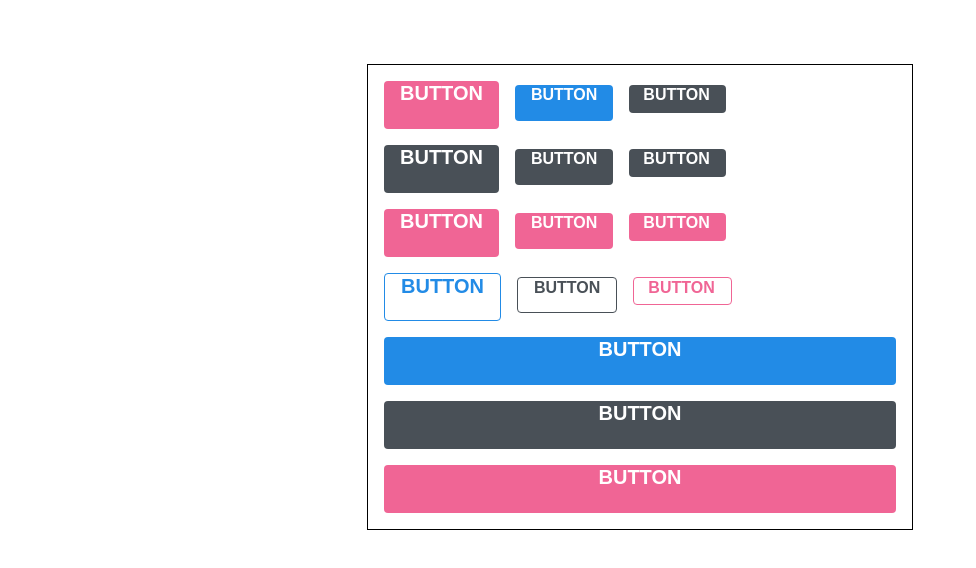
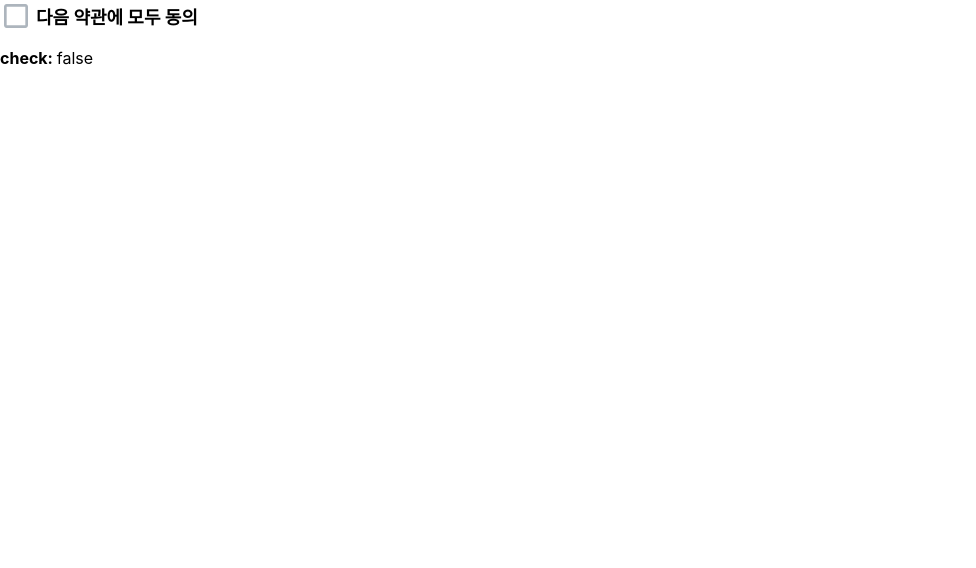
Before and after one commit to nanaoko705/Arisa, a React (Create React App) app in the folder ms/: page / in a window 1280 px wide. Shown: the top 568 px of the page, without its empty margins (0-976 px from the left). Built offline with nearby package versions, Linux system fonts and the light colour scheme.

Commit message:
checkbox

```diff
--- a/ms/package.json
+++ b/ms/package.json
@@ -10,6 +10,7 @@
     "node-sass": "^9.0.0",
     "react": "^18.2.0",
     "react-dom": "^18.2.0",
+    "react-icons": "^4.10.1",
     "react-scripts": "5.0.1",
     "web-vitals": "^2.1.4"
   },
--- a/ms/src/App.js
+++ b/ms/src/App.js
@@ -1,55 +1,21 @@
-import React from 'react';
+import React, { useState } from 'react';
 import './App.scss';
-import Button from './components/Button';
+import CheckBox from './components/CheckBox'
 
 function App() {
+  const [check, setCheck] = useState(false);
+  const onChange = e => {
+      setCheck(e.target.checked);
+    };
   return (
-    <div className="App">
-      <div className="buttons">
-        <Button size="large" onClick={() => console.log('Click!')} color="pink">BUTTON</Button>
-        <Button>BUTTON</Button>
-        <Button size="small" color="gray">BUTTON</Button>
-      </div>
-      <div className="buttons">
-        <Button size="large" color="gray">
-          BUTTON
-        </Button>
-        <Button color="gray">BUTTON</Button>
-        <Button size="small" color="gray">
-          BUTTON
-        </Button>
-      </div>
-      <div className="buttons">
-        <Button size="large" color="pink">
-          BUTTON
-        </Button>
-        <Button color="pink">BUTTON</Button>
-        <Button size="small" color="pink">
-          BUTTON
-        </Button>
-      </div>
-      <div className="buttons">
-        <Button size="large" color="blue" outline>
-          BUTTON
-        </Button>
-        <Button color="gray" outline>
-          BUTTON
-        </Button>
-        <Button size="small" color="pink" outline>
-          BUTTON
-        </Button>
-      </div>
-      <div className="buttons">
-        <Button size="large" fullWidth>
-          BUTTON
-        </Button>
-        <Button size="large" fullWidth color="gray">
-          BUTTON
-        </Button>
-        <Button size="large" fullWidth color="pink">
-          BUTTON
-        </Button>
-      </div>
+    <div>
+      <CheckBox onChange={onChange} checked={check}>
+        다음 약관에 모두 동의
+      </CheckBox>
+      <p>
+        <b>check: </b>
+        {check ? 'true' : 'false'}
+      </p>
     </div>
   );
 }
--- /dev/null
+++ b/ms/src/components/CheckBox.js
@@ -0,0 +1,22 @@
+import React from "react";
+import { MdCheckBox, MdCheckBoxOutlineBlank } from 'react-icons/md';
+import styles from './CheckBox.module.css'
+import classNames from 'classnames/bind';
+
+const cx = classNames.bind(styles);
+
+function CheckBox({ children, checked, ...rest}) {
+    return (
+        <div className = {cx('checkbox')}>
+            <label>
+                <input type="checkbox" checked={checked} {...rest} />
+                <div className={cx('icon')}>
+                    {checked ? <MdCheckBox className={cx('checked')} /> : <MdCheckBoxOutlineBlank />}
+                </div>
+            </label>
+            <span>{children}</span>
+        </div>
+    );
+}
+
+export default CheckBox;
--- /dev/null
+++ b/ms/src/components/CheckBox.module.css
@@ -0,0 +1,32 @@
+.checkbox {
+    display: flex;
+    align-items: center;
+}
+
+.checkbox label {
+    cursor: pointer;
+}
+
+.checkbox input {
+    width: 0;
+    height: 0;
+    position: absolute;
+    opacity: 0;
+}
+
+.checkbox span {
+    font-size: 1.125rem;
+    font-weight: bold;
+}
+
+.icon {
+    display: flex;
+    align-items: center;
+    font-size: 2rem;
+    margin-right: 0.25rem;
+    color: #adb5bd;
+}
+
+.checked {
+    color: #339af0;
+}
```
Also changed, not shown: 1 other file (tests, documents, lock files or other folders).
